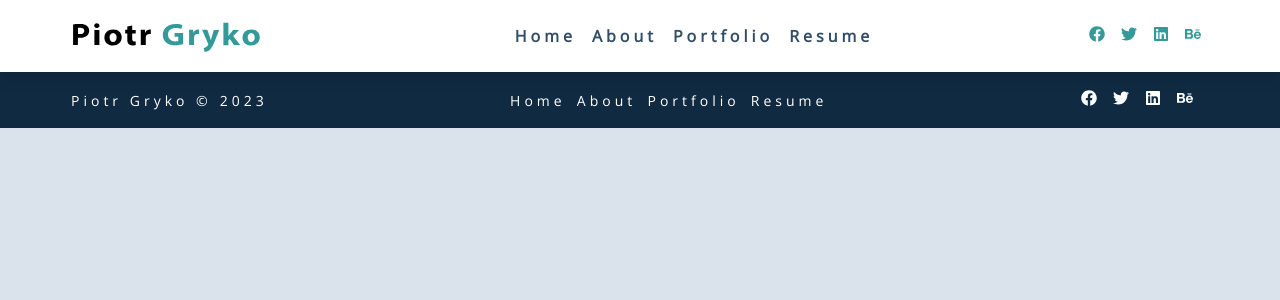
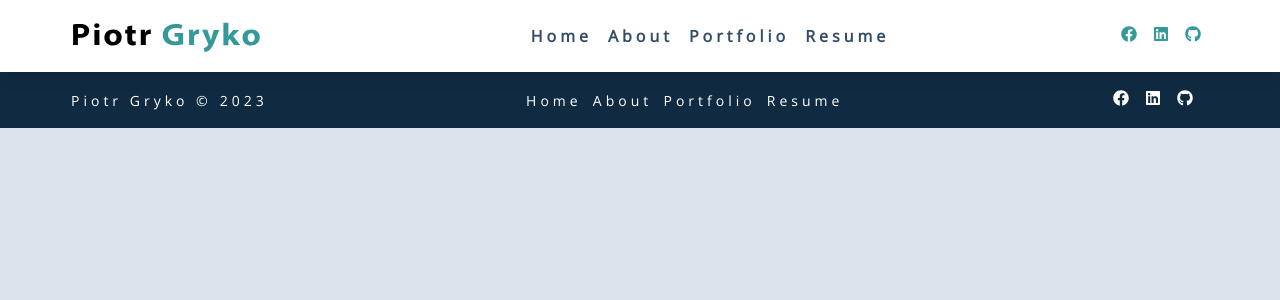
Before and after one commit to seriouspig/Portfolio-2023---v02, a React (Create React App) app: page /resume in a window 1280 px wide. Shown: the top 300 px of the page. Built offline with nearby package versions, Linux system fonts and the light colour scheme.

Commit message:
Added correct social link urls

```diff
--- a/src/data.js
+++ b/src/data.js
@@ -1,5 +1,5 @@
 import React from "react";
-import { FaBehance, FaFacebook, FaLinkedin, FaTwitter } from "react-icons/fa";
+import { FaBehance, FaFacebook, FaLinkedin, FaGithub } from "react-icons/fa";
 export const pageLinks = [
   {
     id: 1,
@@ -19,29 +19,24 @@ export const pageLinks = [
   {
     id: 4,
     url: "/resume",
-    text: "resume"
-  }
+    text: "resume",
+  },
 ];
 
 export const socialLinks = [
   {
     id: 1,
-    url: "https://www.twitter.com",
+    url: "https://facebook.com/579628308",
     icon: <FaFacebook />,
   },
   {
-    id: 2,
-    url: "https://www.twitter.com",
-    icon: <FaTwitter />,
-  },
-  {
     id: 3,
-    url: "https://www.twitter.com",
+    url: "https://linkedin.com/in/piotr-gryko-85a10077",
     icon: <FaLinkedin />,
   },
   {
     id: 4,
-    url: "https://www.twitter.com",
-    icon: <FaBehance />,
+    url: "https://github.com/seriouspig",
+    icon: <FaGithub />,
   },
 ];
```
